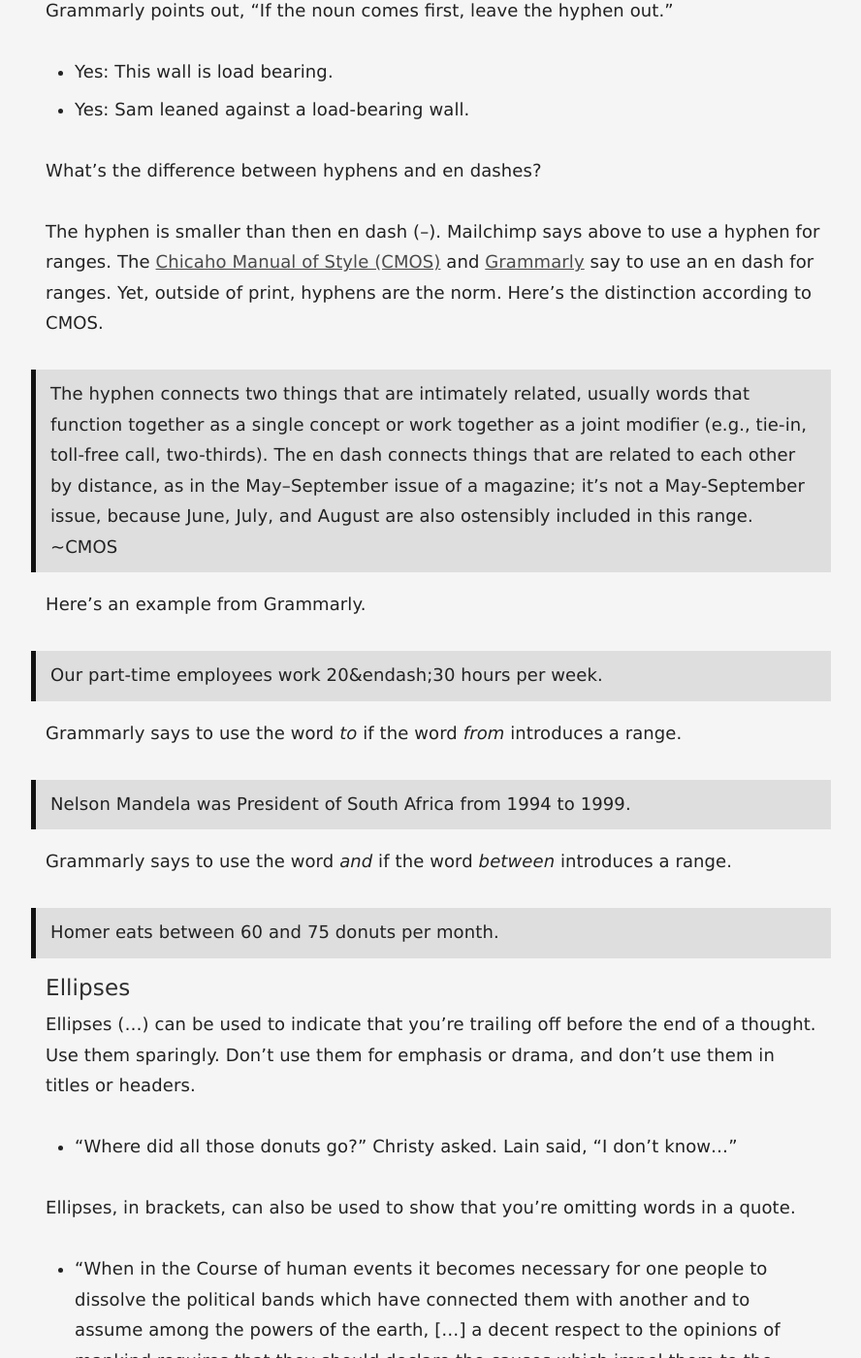
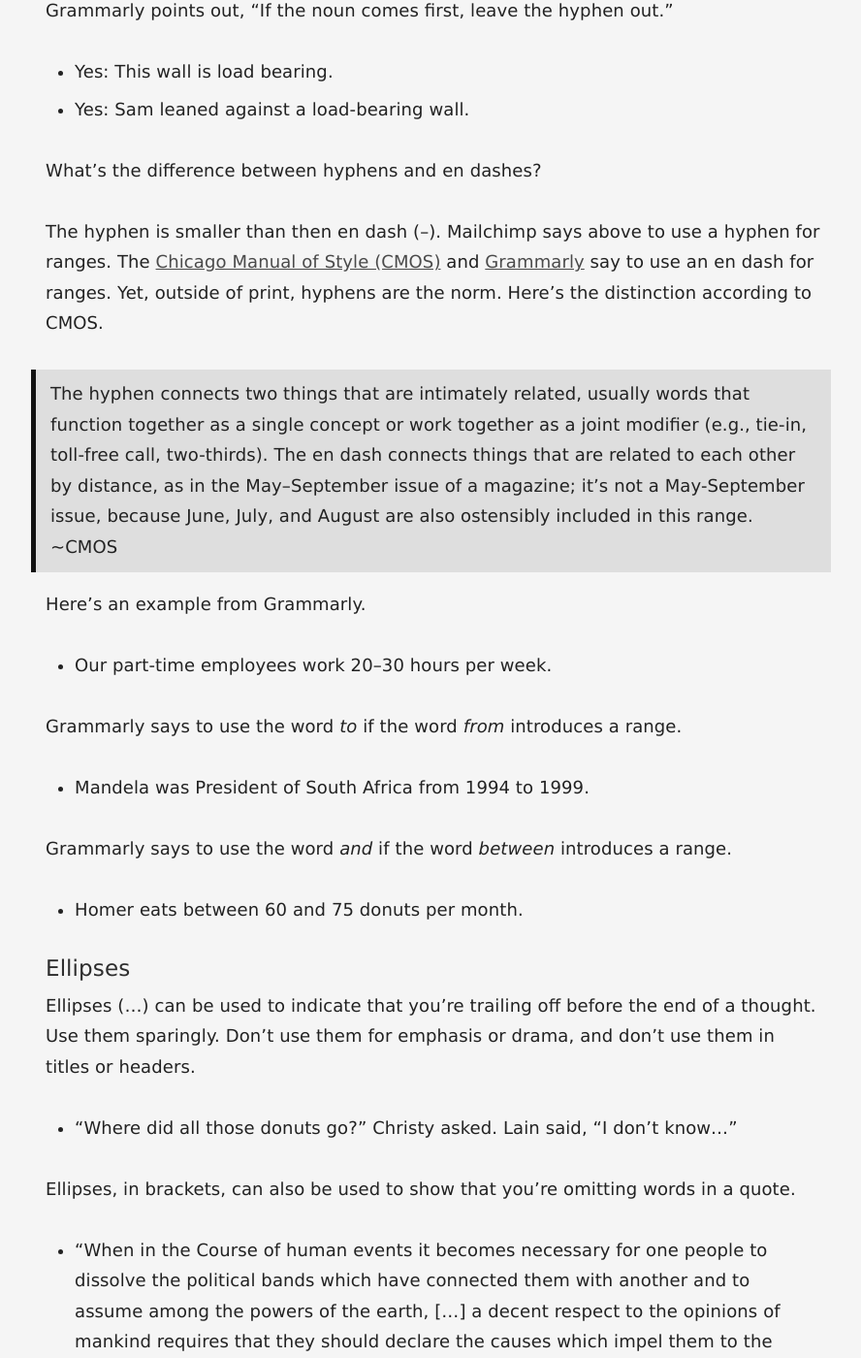
Before and after one commit to marklchaves/cme-dev-style-guide, a Jekyll site: the page built from _docs/basics/04-grammar-and-mechanics.html.md, in a window 1280 px wide and 1400 px high, scrolled down 8623 px. Shown: the whole window at 97% size, without its empty margins (343-1231 px from the left). Built offline with Jekyll 4.4.1, drawn with Linux system fonts in a browser that asks for light colours.

Commit message:
Updated '_docs/basics/04-grammar-and-mechanics.html.md' via CloudCannon

```diff
--- a/_docs/basics/04-grammar-and-mechanics.html.md
+++ b/_docs/basics/04-grammar-and-mechanics.html.md
@@ -231,21 +231,21 @@ Grammarly points out, "If the noun comes first, leave the hyphen out."
 
 What's the difference between hyphens and en dashes?
 
-The hyphen is smaller than then en dash (&ndash;). Mailchimp says above to use a hyphen for ranges.  The [Chicaho Manual of Style (CMOS)](https://www.chicagomanualofstyle.org/qanda/data/faq/topics/HyphensEnDashesEmDashes/faq0002.html) and [Grammarly](https://www.grammarly.com/blog/en-dash/) say to use an en dash for ranges. Yet, outside of print, hyphens are the norm. Here's the distinction according to CMOS.
+The hyphen is smaller than then en dash (&ndash;). Mailchimp says above to use a hyphen for ranges.  The [Chicago Manual of Style (CMOS)](https://www.chicagomanualofstyle.org/qanda/data/faq/topics/HyphensEnDashesEmDashes/faq0002.html) and [Grammarly](https://www.grammarly.com/blog/en-dash/) say to use an en dash for ranges. Yet, outside of print, hyphens are the norm. Here's the distinction according to CMOS.
 
 >The hyphen connects two things that are intimately related, usually words that function together as a single concept or work together as a joint modifier (e.g., tie-in, toll-free call, two-thirds). The en dash connects things that are related to each other by distance, as in the May&ndash;September issue of a magazine; it’s not a May-September issue, because June, July, and August are also ostensibly included in this range. ~CMOS
 
 Here's an example from Grammarly.
 
->Our part-time employees work 20&endash;30 hours per week.
+- Our part-time employees work 20&ndash;30 hours per week.
 
 Grammarly says to use the word _to_ if the word _from_ introduces a range.
 
->Nelson Mandela was President of South Africa from 1994 to 1999.
+- Mandela was President of South Africa from 1994 to 1999.
 
 Grammarly says to use the word _and_ if the word  _between_ introduces a range.
 
->Homer eats between 60 and 75 donuts per month.
+- Homer eats between 60 and 75 donuts per month.
 
 #### Ellipses
 
```
